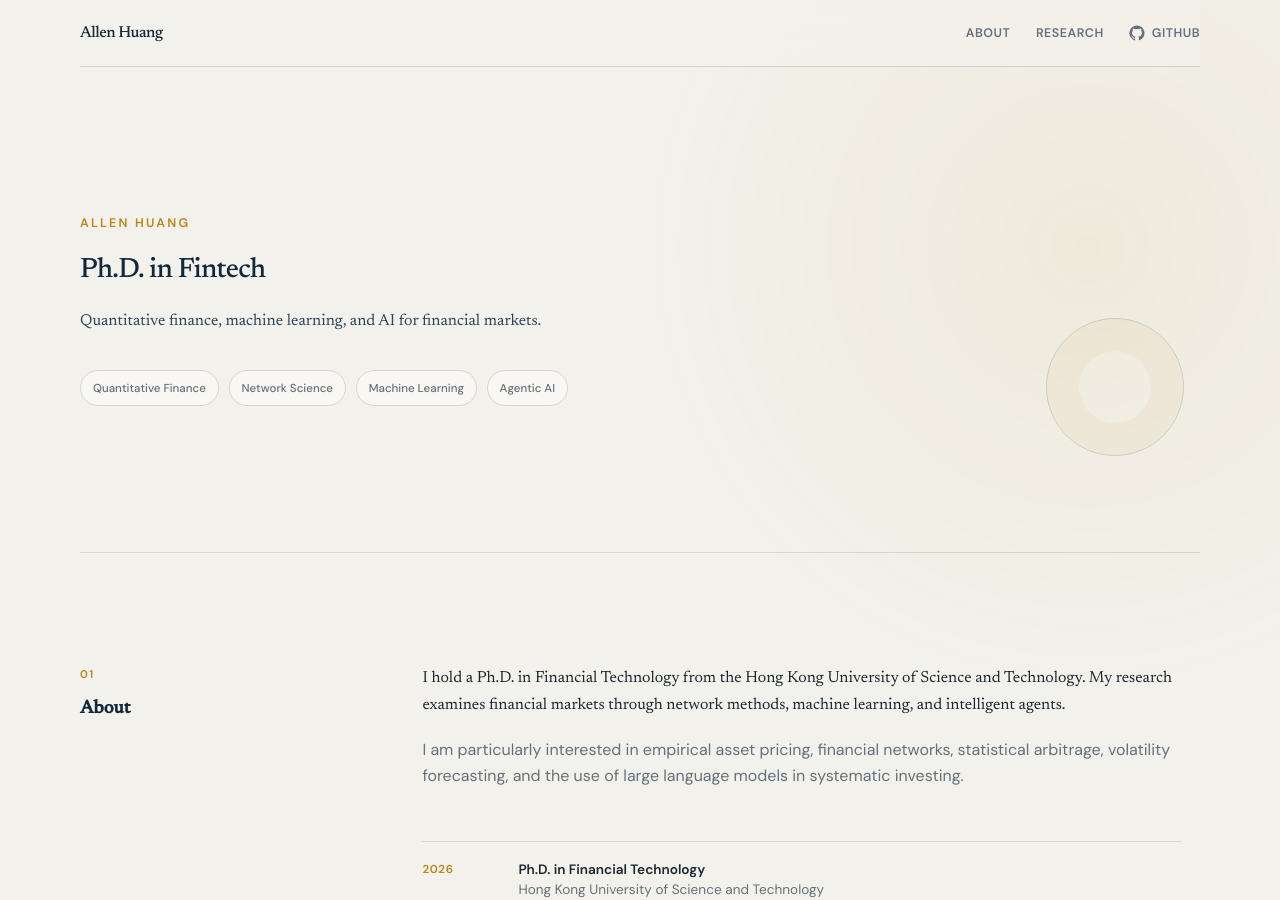
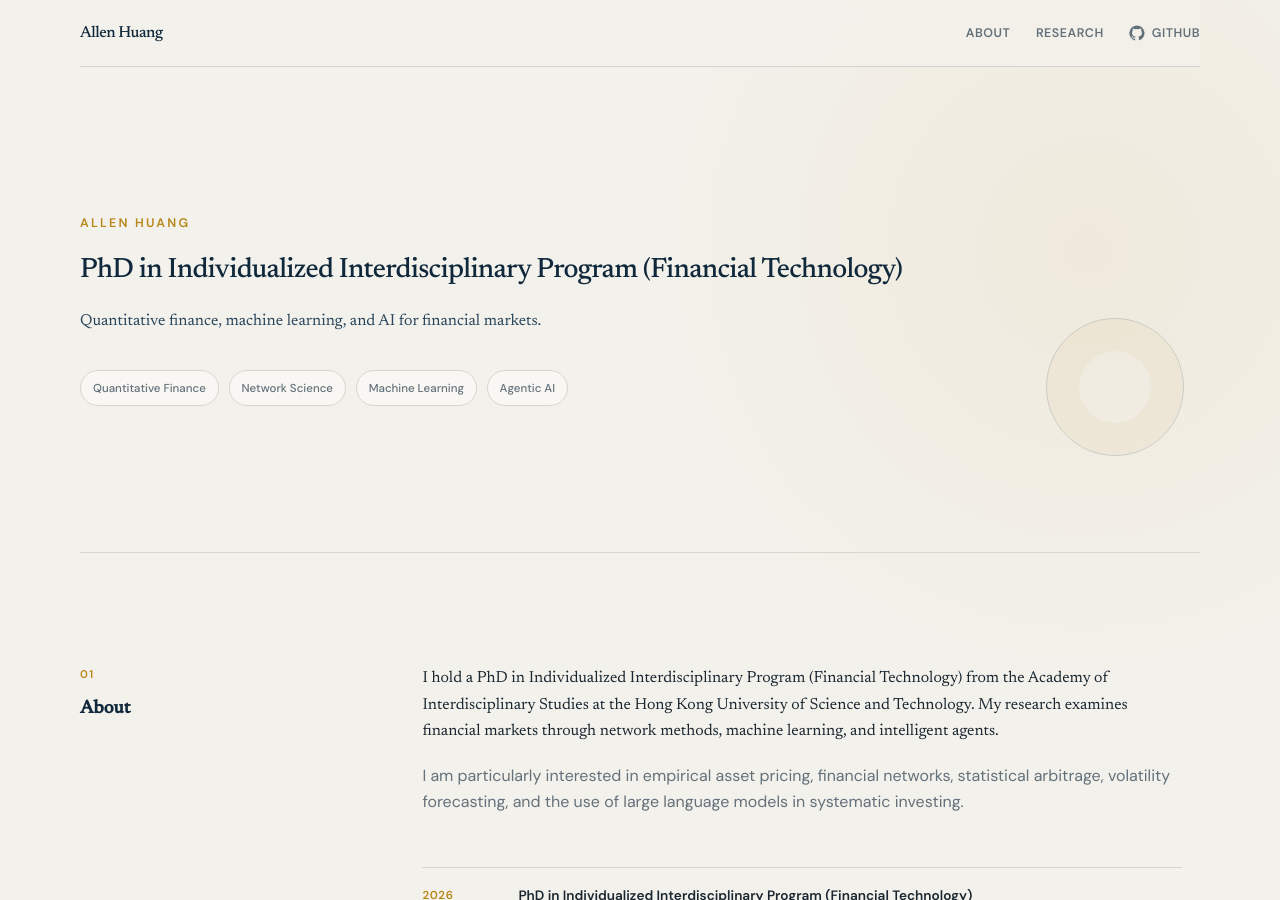
Before and after one commit to allenh16/allenh16.github.io, a Jekyll site: the page built from index.md, in a window 1280 px wide and 900 px high. Built offline with Jekyll 4.4.1, drawn with Linux system fonts in a browser that asks for light colours; some of the changed text lies outside the part shown.

Commit message:
Correct doctoral program and academy names

```diff
--- a/index.md
+++ b/index.md
@@ -4,7 +4,7 @@ layout: homepage
 
 <section class="hero" id="top">
   <p class="eyebrow">Allen Huang</p>
-  <h1>Ph.D. in Fintech</h1>
+  <h1>PhD in Individualized Interdisciplinary Program (Financial Technology)</h1>
   <p class="hero-intro">Quantitative finance, machine learning, and AI for financial markets.</p>
   <div class="hero-topics" aria-label="Research areas">
     <span>Quantitative Finance</span>
@@ -17,10 +17,10 @@ layout: homepage
 <section class="section-grid" id="about">
   <div class="section-label"><span>01</span><h2>About</h2></div>
   <div class="about-content">
-    <p class="lead">I hold a Ph.D. in Financial Technology from the Hong Kong University of Science and Technology. My research examines financial markets through network methods, machine learning, and intelligent agents.</p>
+    <p class="lead">I hold a PhD in Individualized Interdisciplinary Program (Financial Technology) from the Academy of Interdisciplinary Studies at the Hong Kong University of Science and Technology. My research examines financial markets through network methods, machine learning, and intelligent agents.</p>
     <p>I am particularly interested in empirical asset pricing, financial networks, statistical arbitrage, volatility forecasting, and the use of large language models in systematic investing.</p>
     <div class="education" aria-label="Education">
-      <div><span>2026</span><p><strong>Ph.D. in Financial Technology</strong><br>Hong Kong University of Science and Technology</p></div>
+      <div><span>2026</span><p><strong>PhD in Individualized Interdisciplinary Program (Financial Technology)</strong><br>Academy of Interdisciplinary Studies, Hong Kong University of Science and Technology</p></div>
       <div><span>2025</span><p><strong>Master of Finance</strong><br>Guanghua School of Management, Peking University</p></div>
       <div><span>2020</span><p><strong>B.Sc. in Economics and Mathematics</strong><br>Hongyi Honor College, Wuhan University</p></div>
     </div>
```
